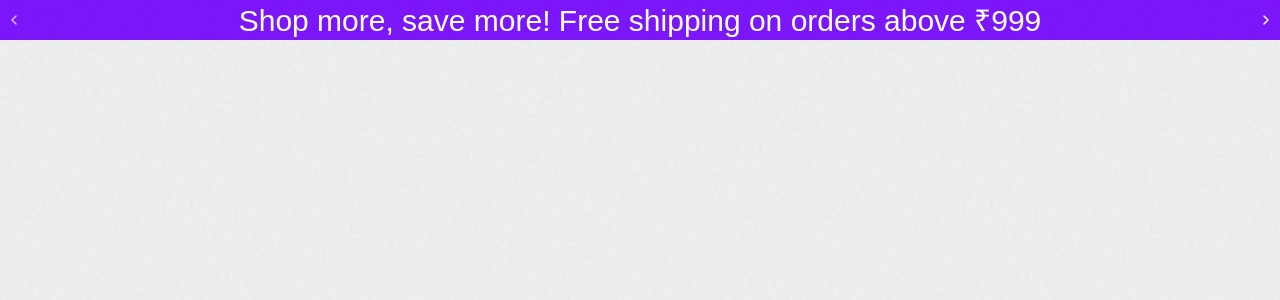
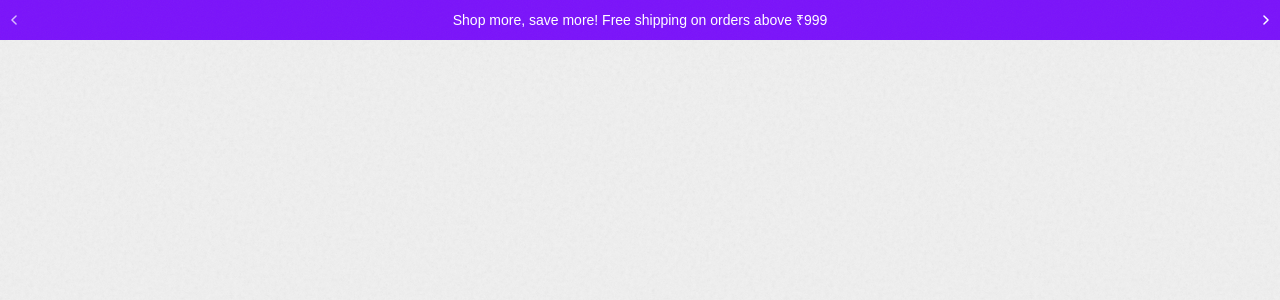
Before and after one commit to sathprithika/educationalApp, a Next.js app in the folder apps/web/: page / in a window 1280 px wide. Shown: the top 300 px of the page. Built offline with nearby package versions, Linux system fonts and the light colour scheme; a web font is replaced by a local one.

Commit message:
topbar text  modified again

```diff
--- a/apps/web/app/TopBar.jsx
+++ b/apps/web/app/TopBar.jsx
@@ -90,7 +90,7 @@ export default function TopBar() {
             className={`
     transition-all duration-150
     whitespace-nowrap text-center
-    text-[30px] leading-[1.3]
+    text-[14px] leading-[1.3]
     ${fade ? "opacity-0 translate-y-1" : "opacity-100 translate-y-0"}
     ${messages[index].font}
   `}
```
